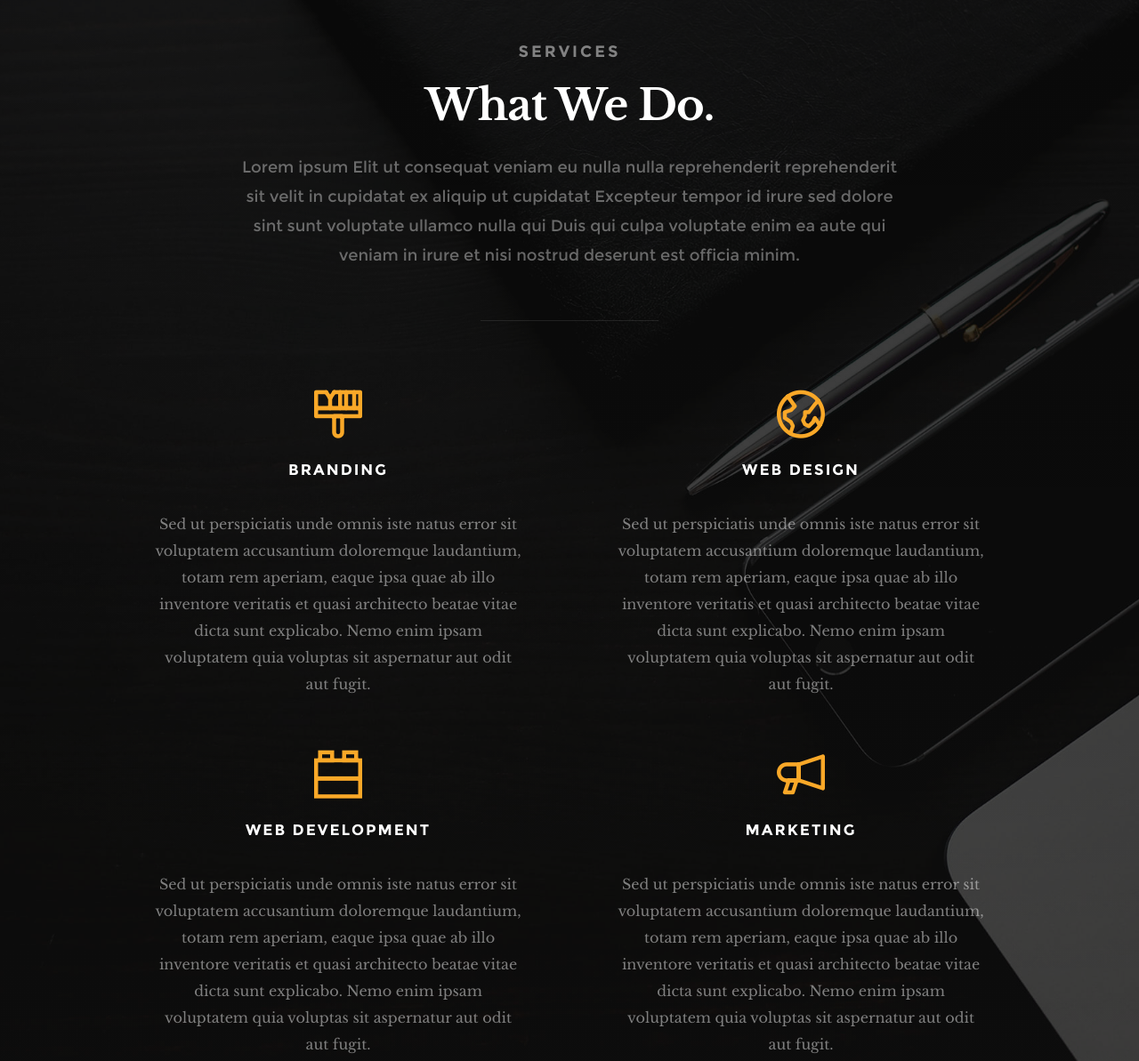
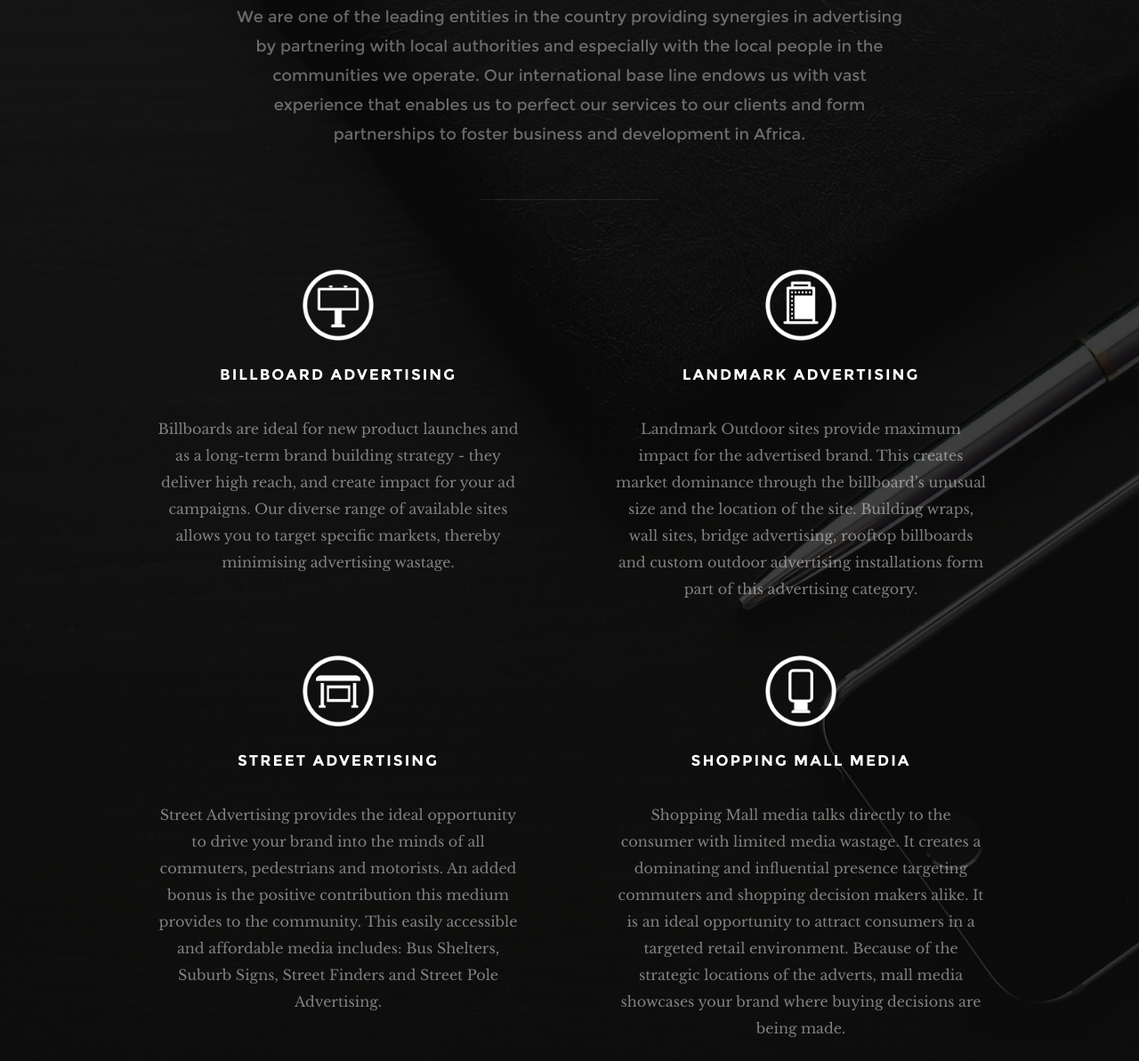
Before and after one commit to richardmwaba/Richmond-Adverts, a plain HTML site: page index.html in a window 1280 px wide. Shown: the part 1607-2800 px from the top of the page at 89% size. Drawn offline with Linux system fonts and the light colour scheme; files whose address does not match are found by name.

Commit message:
Services Added

```diff
--- a/css/main.css
+++ b/css/main.css
@@ -1779,7 +1779,7 @@ html[data-useragent*='MSIE 10.0'] .scrolldown,
   position: relative;
   padding: 4.2rem 0 12rem;
   background-color: #FFFFFF;
-  min-height: 696px;
+  min-height: 496px;
   text-align: center;
 }
 #about .about-wrap {
--- a/index.html
+++ b/index.html
@@ -7,7 +7,7 @@
    <!--- basic page needs
    ================================================== -->
    <meta charset="utf-8">
-	<title>Richmond</title>
+	<title>Richmond Outdoor Advertising</title>
 	<meta name="description" content="">
 	<meta name="author" content="">
 
@@ -177,7 +177,9 @@
    				<h3>Services</h3>
    			   <h1>What We Do.</h1>
 
-   			   <p class="lead">Lorem ipsum Elit ut consequat veniam eu nulla nulla reprehenderit reprehenderit sit velit in cupidatat ex aliquip ut cupidatat Excepteur tempor id irure sed dolore sint sunt voluptate ullamco nulla qui Duis qui culpa voluptate enim ea aute qui veniam in irure et nisi nostrud deserunt est officia minim.</p>
+   			   <p class="lead">
+   			   We are one of the leading entities in the country providing synergies in advertising by partnering with local authorities and especially with the local people in the communities we operate. Our international base line endows us with vast experience that enables us to perfect our services to our clients and form partnerships to foster business and development in Africa.
+			   </p>
 
    	   </div> <!-- end col-full -->
    	</div> <!-- end row -->
@@ -188,12 +190,12 @@
 
 	      	<div class="bgrid service-item animate-this">
 
-	      		<span class="icon"><i class="icon-paint-brush"></i></span>
+	      		<span class="icon"><img src="./images/icons/Billboard.png" height="80px" width="80px"></span>
 
 	            <div class="service-content">
-	            	<h3 class="h05">Branding</h3>
+	            	<h3 class="h05">BillBoard Advertising</h3>
 
-		            <p>Sed ut perspiciatis unde omnis iste natus error sit voluptatem accusantium doloremque laudantium, totam rem aperiam, eaque ipsa quae ab illo inventore veritatis et quasi architecto beatae vitae dicta sunt explicabo. Nemo enim ipsam voluptatem quia voluptas sit aspernatur aut odit aut fugit.
+		            <p>Billboards are ideal for new product launches and as a long-term brand building strategy - they deliver high reach, and create impact for your ad campaigns. Our diverse range of available sites allows you to target specific markets, thereby minimising advertising wastage.
 	         		</p>
 	         	</div>
 
@@ -201,12 +203,12 @@
 
 				<div class="bgrid service-item animate-this">
 
-					<span class="icon"><i class="icon-earth"></i></span>
+					<span class="icon"><img src="./images/icons/landmark.png" height="80px" width="80px"></span>
 
 	            <div class="service-content">
-	            	<h3 class="h05">Web Design</h3>
+	            	<h3 class="h05">Landmark Advertising</h3>
 
-		            <p>Sed ut perspiciatis unde omnis iste natus error sit voluptatem accusantium doloremque laudantium, totam rem aperiam, eaque ipsa quae ab illo inventore veritatis et quasi architecto beatae vitae dicta sunt explicabo. Nemo enim ipsam voluptatem quia voluptas sit aspernatur aut odit aut fugit.
+		            <p>Landmark Outdoor sites provide maximum impact for the advertised brand. This creates market dominance through the billboard’s unusual size and the location of the site. Building wraps, wall sites, bridge advertising, rooftop billboards and custom outdoor advertising installations form part of this advertising category.
 	         		</p>
 	            </div>
 
@@ -214,12 +216,12 @@
 
 			   <div class="bgrid service-item animate-this">
 
-			   	<span class="icon"><i class="icon-lego-block"></i></span>
+			   	<span class="icon"><img src="./images/icons/Street.png" height="80px" width="80px"></i></span>
 
 	            <div class="service-content">
-	            	<h3 class="h05">Web Development</h3>
+	            	<h3 class="h05">Street Advertising</h3>
 
-		            <p>Sed ut perspiciatis unde omnis iste natus error sit voluptatem accusantium doloremque laudantium, totam rem aperiam, eaque ipsa quae ab illo inventore veritatis et quasi architecto beatae vitae dicta sunt explicabo. Nemo enim ipsam voluptatem quia voluptas sit aspernatur aut odit aut fugit.
+		            <p>Street Advertising provides the ideal opportunity to drive your brand into the minds of all commuters, pedestrians and motorists. An added bonus is the positive contribution this medium provides to the community. This easily accessible and affordable media includes: Bus Shelters, Suburb Signs, Street Finders and Street Pole Advertising.
 	        			</p>
 	            </div>
 
@@ -227,12 +229,38 @@
 
 				<div class="bgrid service-item animate-this">
 
-					<span class="icon"><i class="icon-megaphone"></i></span>
+					<span class="icon"><img src="./images/icons/Mall-Media.png" height="80px" width="80px"></span>
 
 	            <div class="service-content">
-	            	<h3 class="h05">Marketing</h3>
+	            	<h3 class="h05">Shopping Mall Media</h3>
 
-		            <p>Sed ut perspiciatis unde omnis iste natus error sit voluptatem accusantium doloremque laudantium, totam rem aperiam, eaque ipsa quae ab illo inventore veritatis et quasi architecto beatae vitae dicta sunt explicabo. Nemo enim ipsam voluptatem quia voluptas sit aspernatur aut odit aut fugit.
+		            <p>Shopping Mall media talks directly to the consumer with limited media wastage. It creates a dominating and influential presence targeting commuters and shopping decision makers alike. It is an ideal opportunity to attract consumers in a targeted retail environment. Because of the strategic locations of the adverts, mall media showcases your brand where buying decisions are being made.
+	         		</p>
+	            </div>
+
+				</div> <!-- end bgrid -->
+
+				<div class="bgrid service-item animate-this">
+
+					<span class="icon"><img src="./images/icons/Airport_ad.png" height="80px" width="80px"></span>
+
+	            <div class="service-content">
+	            	<h3 class="h05">Airport Media</h3>
+
+		            <p>Airport advertising provides an ideal platform to target influential decision makers with little media wastage. This premium environment enhances a brand's stature and assists in building an internationally recognised brand. Richmond Outdoor Adcertising has a vast array of innovative airport advertising options available within the international and domestic airport terminal buildings, as well as outside the airport, both airside and landside.
+	         		</p>
+	            </div>
+
+				</div> <!-- end bgrid -->
+
+				<div class="bgrid service-item animate-this">
+
+					<span class="icon"><img src="./images/icons/Remarkable.png" height="80px" width="80px"></span>
+
+	            <div class="service-content">
+	            	<h3 class="h05">Remarkable Media</h3>
+
+		            <p>Remarkable Media establish your brand as the market leader. Situated in premium locations these structures are designed to capture and captivate the viewer. This spectacular category includes the following products: the Advertising Gantry, the Cantilever, the 12 x 10 portrait billboard (120 square metres), the 5 x 20 landscape billboard (100 square metres) and the the enormous 15 x 12.5 portrait billboard - that equates to 188 square metres of advertising space!
 	         		</p>
 	            </div>
 
@@ -256,7 +284,7 @@
 	   			<h3>Showcase</h3>
 		   		<h1>See Our Featured Projects.</h1>
 
-		   		<p class="lead">Lorem ipsum Dolor adipisicing nostrud et aute Excepteur amet commodo ea dolore irure esse Duis nulla sint fugiat cillum ullamco proident aliquip quis qui voluptate dolore veniam Ut laborum non est in officia.</p>
+		   		<p class="lead">Here are some of our awesome projects which you could also be a part of.</p>
 	   		</div>
 	   	</div> <!-- end row section-intro -->
 
```
Also changed, not shown: images/icons/Airport_ad.png (added), images/icons/Billboard.png (added), images/icons/Landmark.png (added), images/icons/Mall-Media.png (added), images/icons/Remarkable.png (added), images/icons/Street.png (added).
